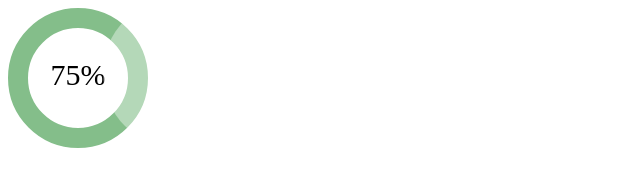
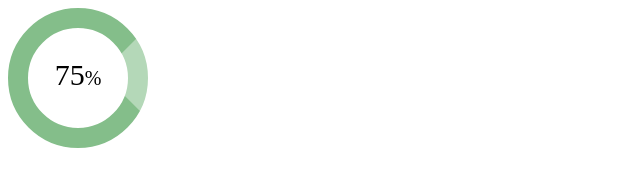
Before and after one commit to LGU-VBG/praktika-9-pm02-7120b-VladimirPozdnyakov, a plain HTML site: page index.html in a window 1280 px wide. Shown: the full height of the page, 0-640 px from the left. Drawn offline with Linux system fonts and the light colour scheme.

Commit message:
2 commit

```diff
--- a/index.html
+++ b/index.html
@@ -7,7 +7,7 @@
   </head>
   <body>
     <div class="first">
-      <p>75%</p>
+      <p>75<span>%</span></p>
     </div>
   </body>
 </html>
--- a/styles.css
+++ b/styles.css
@@ -10,14 +10,17 @@ p {
   font-family: Times New Roman;
   font-size: 30px;
 }
+span {
+  font-size: 20px;
+}
 
 p:after {
-  border-radius: 50%;
   display: block;
   content: "";
   background: rgba(255, 255, 255, 0.39);
   position: absolute;
-  left: 2.5em;
+  transform: rotate(-45deg);
+  left: 3.5em;
   top: -1em;
   height: 5em;
   width: 5em;
```
